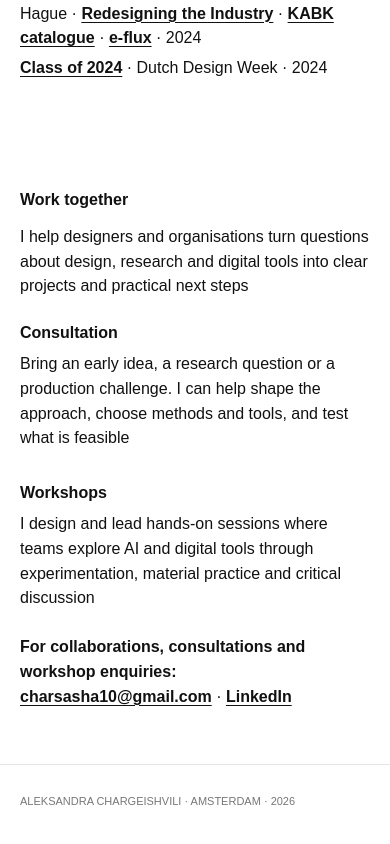
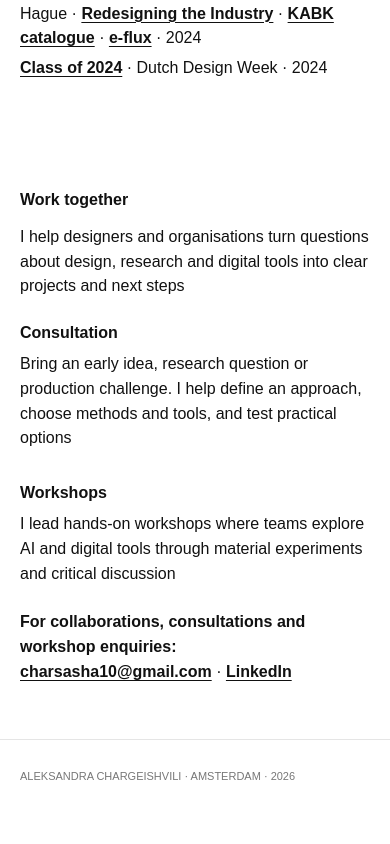
Before and after one commit to Sashastillsasha/aleksandra-portfolio, a plain HTML site: page index.html in a window 390 px wide. Shown: the part 1145-1989 px from the top of the page. Drawn offline with Linux system fonts and the light colour scheme.

Commit message:
Tighten Work together copy for mobile

```diff
--- a/index.html
+++ b/index.html
@@ -62,15 +62,15 @@
     <section class="section work-together-section" id="about">
       <div class="shell">
         <p class="section-kicker">Work together</p>
-        <p class="work-together-intro">I help designers and organisations turn questions about design, research and digital tools into clear projects and practical next steps</p>
+        <p class="work-together-intro">I help designers and organisations turn questions about design, research and digital tools into clear projects and next steps</p>
         <div class="offer-grid">
           <div class="offer">
             <h2>Consultation</h2>
-            <p>Bring an early idea, a research question or a production challenge. I can help shape the approach, choose methods and tools, and test what is feasible</p>
+            <p>Bring an early idea, research question or production challenge. I help define an approach, choose methods and tools, and test practical options</p>
           </div>
           <div class="offer">
             <h2>Workshops</h2>
-            <p>I design and lead hands-on sessions where teams explore AI and digital tools through experimentation, material practice and critical discussion</p>
+            <p>I lead hands-on workshops where teams explore AI and digital tools through material experiments and critical discussion</p>
           </div>
         </div>
         <p class="work-together-contact"><strong>For collaborations, consultations and workshop enquiries:</strong><br><a href="mailto:charsasha10@gmail.com">charsasha10@gmail.com</a> · <a href="https://www.linkedin.com/in/aleksandra-chargeishvili-05378927b" target="_blank" rel="noopener noreferrer">LinkedIn</a></p>
```
